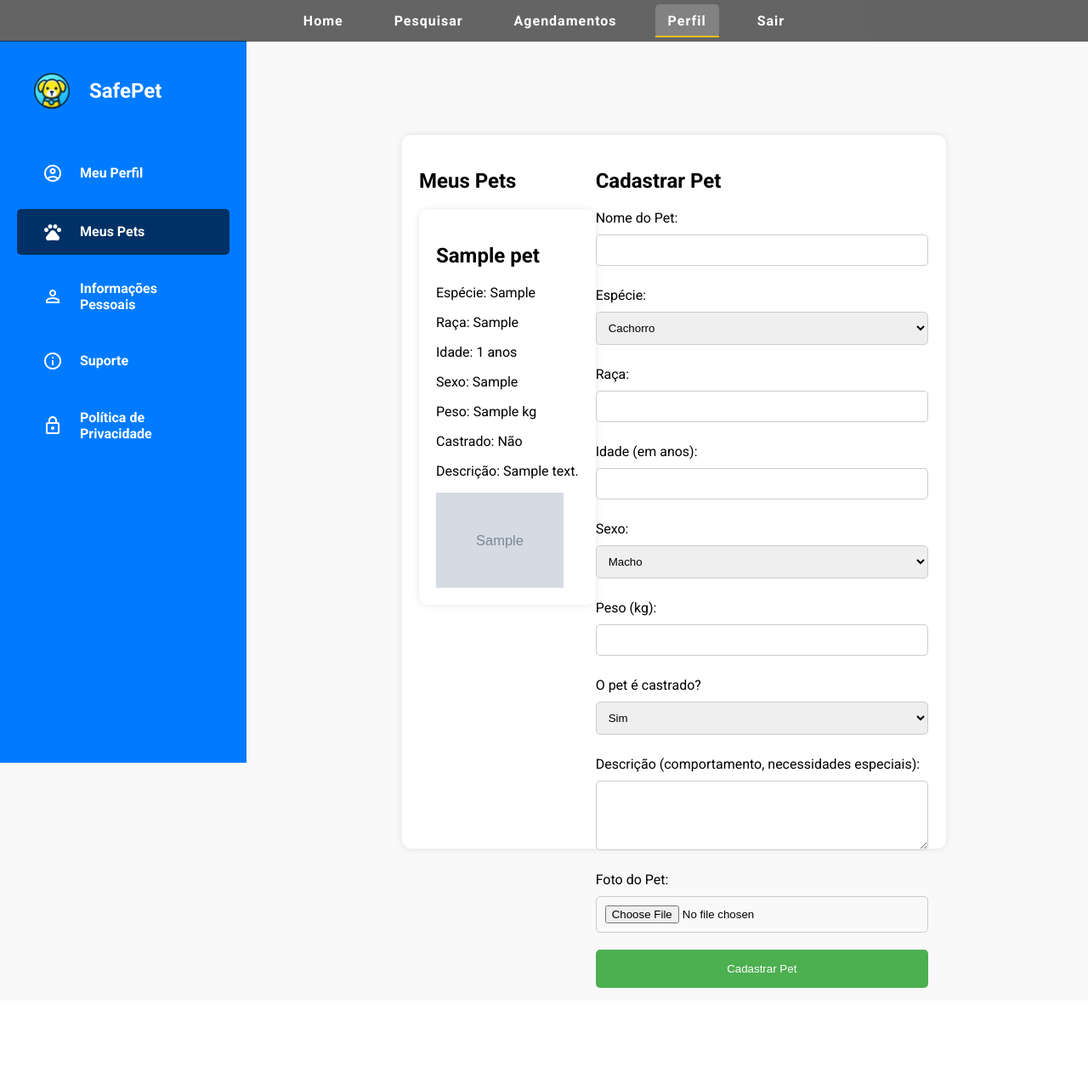
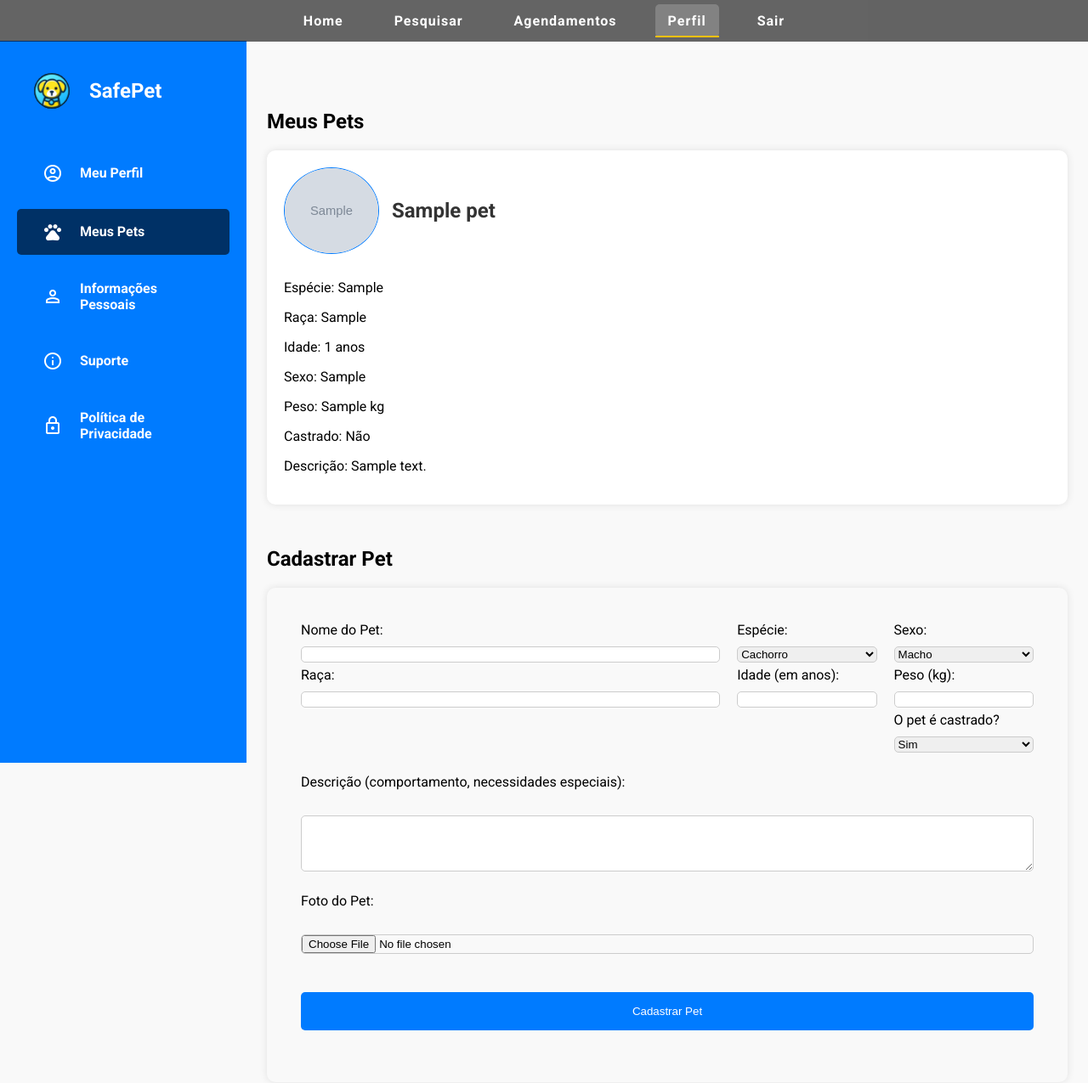
Before and after one commit to kawanzx/SafePet2, a PHP site: page /acesso_interno/tutor/perfil.php in a window 1280 px wide, after a click that opens the changed part. Shown: the whole page at 85% size. Before the commit the page ends 1163 px from the top, so only its background shows below. Run offline with PHP 8.4, Linux system fonts and the light colour scheme; the visitor is signed in with stand-in values (Sample User, id 1); tables that the repository leaves empty or names only in its code hold one stand-in row (values such as "Sample post"); grey boxes marked "Sample" are stand-in pictures.

Commit message:
alteraçoes tela perfil tutor

```diff
--- a/acesso_interno/tutor/perfil.css
+++ b/acesso_interno/tutor/perfil.css
@@ -83,8 +83,6 @@ body {
 /* Layout Principal */
 .container {
     display: flex;
-    width: 100vw;
-    height: 100vh;
 }
 
 .conteudo {
@@ -101,19 +99,21 @@ body {
     display: block;
 }
 
+
+
  /* Meu Perfil */
 
-.perfil-completo {
+.meu-perfil {
     background-color: white;
     padding: 40px;
     border-radius: 10px;
     box-shadow: 0px 4px 10px rgba(0, 0, 0, 0.1);
     display: flex;
     flex-direction: column;
-    gap: 20px;
+    gap: 15px;
 }
 
-.perfil-completo .perfil-header {
+.meu-perfil .perfil-header {
     display: flex;
     align-items: center;
     gap: 20px;
@@ -124,6 +124,7 @@ body {
     height: 150px;
     border-radius: 50%;
     border: 3px solid #007bff;
+    object-fit: cover;
 }
 
 .perfil-header h2 {
@@ -131,80 +132,118 @@ body {
     color: #333;
 }
 
-.perfil-completo p {
+.meu-perfil p {
     font-size: 1.1rem;
     color: #555;
     margin-bottom: 10px;
 }
 
-.perfil-completo .info-label {
+.meu-perfil .info-label {
     font-weight: bold;
 }
 
-.perfil-completo .avaliacao {
+.meu-perfil .avaliacao {
     margin-top: 10px;
     font-size: 1.3rem;
     color: #ffc107;
 }
 
 /* Estilos para as seções adicionais */
-.perfil-completo .section {
+.meu-perfil .section {
     margin-top: 20px;
 }
 
-.perfil-completo .section h3 {
+.meu-perfil .section h3 {
     font-size: 1.5rem;
     margin-bottom: 10px;
     color: #007bff;
 }
 
+.pets-container {
+    display: flex;
+    flex-wrap: wrap; /* Permite que as divs quebrem para a próxima linha */
+    gap: 20px;
+    margin-bottom: 50px;
+}
 
-/* Meus Pets */
-
- .content-section .container {
-    max-width: 600px;
-    margin: 50px auto;
+.pet {
     background-color: white;
     padding: 20px;
     border-radius: 10px;
     box-shadow: 0 0 10px rgba(0, 0, 0, 0.1);
+    flex: 1 1 calc(50% - 20px);
+    box-sizing: border-box;
+}
+
+.pet-header{
+    display: flex;
+    align-items: center;
+    margin-bottom: 30px;
+}
+
+.nomePet-perfil {
+    color: #333;
+    margin-left: 15px;
+}
+
+.pets-container img{
+    width: 110px;
+    height: 100px;
+    border-radius: 50%;
+    object-fit: cover;
+    border: 1.5px solid #007bff;
 }
 
 
-.conteudo{
-    width: 100vw;
-    display: block;
+/* Meus Pets */
+
+ .cadastrar-pet {
+    padding: 40px;
+    border-radius: 10px;
+    box-shadow: 0 0 10px rgba(0, 0, 0, 0.1);
 }
 
-.section{
-
+.cadastrar-pet form {
+    display: grid;
+    grid-template-columns: 3fr 1fr 1fr;
+    gap: 20px;
 }
 
-label {
-    display: block;
-    margin: 10px 0 5px;
+.coluna {
+    display: flex;
+    flex-direction: column;
 }
 
-input,
-select,
-textarea {
+.cadastrar-pet label{
     width: 100%;
-    padding: 10px;
-    margin: 5px 0 15px;
+}
+
+.cadastrar-pet input,
+.cadastrar-pet select,
+.cadastrar-pet textarea {
+    width: 100%;
+    margin: 10px 0 5px;
     border: 1px solid #ccc;
     border-radius: 5px;
 }
 
-input[type="submit"] {
-    background-color: #4CAF50;
+.cadastrar-pet textarea,
+.cadastrar-pet input[type="file"],
+.cadastrar-pet input[type="submit"] {
+    grid-column: span 3;
+}
+
+.cadastrar-pet input[type="submit"] {
+    background-color: #007bff;
     color: white;
     border: none;
     cursor: pointer;
     padding: 15px;
+    margin-top: 20px;
 }
 
-input[type="submit"]:hover {
-    background-color: #45a049;
+.cadastrar-pet input[type="submit"]:hover {
+    background-color: rgba(0, 0, 0, 0.6);
 }
 
 @media screen and (max-width: 700px) {
@@ -231,21 +270,6 @@ input[type="submit"]:hover {
     }
 }
 
-.pets-container {
-    display: flex;
-    flex-wrap: wrap; /* Permite que as divs quebrem para a próxima linha */
-    gap: 20px; /* Espaçamento entre as colunas */
-}
-
-/* Ajustando o tamanho dos cards */
-.pet {
-    background-color: white; /* Fundo para as divs */
-    padding: 20px;
-    border-radius: 10px;
-    box-shadow: 0 0 10px rgba(0, 0, 0, 0.1);
-    flex: 1 1 calc(50% - 20px); /* 50% de largura menos o espaço do gap */
-    box-sizing: border-box; /* Para garantir que o padding não afete a largura total */
-}
 
 /* Responsividade */
 @media (max-width: 768px) {
@@ -253,8 +277,3 @@ input[type="submit"]:hover {
         flex: 1 1 100%; /* 100% de largura em telas menores */
     }
 }
-
-.nomePet-perfil {
-    text-align: left;
-    color: #333;
-}
--- a/acesso_interno/tutor/perfil.php
+++ b/acesso_interno/tutor/perfil.php
@@ -48,9 +48,9 @@ $result = $stmt->get_result();
         <main class="conteudo">
             <div id="conteudo-1" class="content-section active">
                 <h1>Perfil do Tutor</h1>
-                <div class="perfil-completo">
+                <div class="meu-perfil">
                     <div class="perfil-header">
-                        <img src="https://cdn-icons-png.flaticon.com/512/9706/9706583.png" alt="Foto do tutor" class="tutor-avatar">
+                        <img src="../../assets/profile-circle-icon.png" alt="Foto do tutor" class="tutor-avatar">
                         <div>
                             <h2><?php echo $_SESSION['nome']; ?></h2>
                             <p><span class="info-label">Avaliação:</span> ⭐⭐⭐⭐ (4.8)</p>
@@ -67,7 +67,14 @@ $result = $stmt->get_result();
                             if ($result->num_rows > 0) {
                                 while ($row = $result->fetch_assoc()) {
                                     echo "<div class='pet'>";
+                                    echo "<div class='pet-header'>";
+                                    if (!empty($row['foto'])) {
+                                        echo "<img src='" . htmlspecialchars($row['foto']) . "' alt='Foto do pet'>";
+                                    } else {
+                                        echo "<img src='" . "' alt=''>";
+                                    }
                                     echo "<h2 class='nomePet-perfil'>" . htmlspecialchars($row['nome']) . "</h2>";
+                                    echo "</div>";
                                     echo "<p>Espécie: " . htmlspecialchars($row['especie']) . "</p>";
                                     echo "<p>Raça: " . htmlspecialchars($row['raca']) . "</p>";
                                     echo "<p>Idade: " . htmlspecialchars($row['idade']) . " anos</p>";
@@ -75,9 +82,6 @@ $result = $stmt->get_result();
                                     echo "<p>Peso: " . htmlspecialchars($row['peso']) . " kg</p>";
                                     echo "<p>Castrado: " . ($row['castrado'] == 1 ? "Sim" : "Não") . "</p>";
                                     echo "<p>Descrição: " . htmlspecialchars($row['descricao']) . "</p>";
-                                if (!empty($row['foto'])) {
-                                    echo "<img src='" . htmlspecialchars($row['foto']) . "' alt='Foto do pet' width='150'>";
-                                }
                                     echo "</div>";
                                 }
                             } else {
@@ -92,7 +96,7 @@ $result = $stmt->get_result();
             <!--  Tela de Pets  -->
 
             <div id="conteudo-2" class="content-section">
-                <div class="container">
+                <div class="meus-pets">
                     <div class="section">
                         <h2>Meus Pets</h2>
                         <?php
@@ -101,11 +105,21 @@ $result = $stmt->get_result();
                         $stmt->bind_param("i", $tutor_id);
                         $stmt->execute();
                         $result = $stmt->get_result();
+                        ?>
 
+                        <div class="pets-container">
+                            <?php
                             if ($result->num_rows > 0) {
                                 while ($row = $result->fetch_assoc()) {
                                     echo "<div class='pet'>";
-                                echo "<h2>" . htmlspecialchars($row['nome']) . "</h2>";
+                                    echo "<div class='pet-header'>";
+                                    if (!empty($row['foto'])) {
+                                        echo "<img src='" . htmlspecialchars($row['foto']) . "' alt='Foto do pet'>";
+                                    } else {
+                                        echo "<img src='" . "' alt=''>";
+                                    }
+                                    echo "<h2 class='nomePet-perfil'>" . htmlspecialchars($row['nome']) . "</h2>";
+                                    echo "</div>";
                                     echo "<p>Espécie: " . htmlspecialchars($row['especie']) . "</p>";
                                     echo "<p>Raça: " . htmlspecialchars($row['raca']) . "</p>";
                                     echo "<p>Idade: " . htmlspecialchars($row['idade']) . " anos</p>";
@@ -113,28 +127,35 @@ $result = $stmt->get_result();
                                     echo "<p>Peso: " . htmlspecialchars($row['peso']) . " kg</p>";
                                     echo "<p>Castrado: " . ($row['castrado'] == 1 ? "Sim" : "Não") . "</p>";
                                     echo "<p>Descrição: " . htmlspecialchars($row['descricao']) . "</p>";
-                                if (!empty($row['foto'])) {
-                                    echo "<img src='" . htmlspecialchars($row['foto']) . "' alt='Foto do pet' width='150'>";
-                                }
                                     echo "</div>";
                                 }
+                            } else {
+                                echo "<p>Você ainda não cadastrou nenhum pet.</p>";
                             }
                             ?>
                         </div>
+
+                    </div>
                     <div class="section">
                         <h2>Cadastrar Pet</h2>
+                        <div class="cadastrar-pet">
                             <form action="cadastro-pet.php" method="POST" enctype="multipart/form-data">
+                                <div class="coluna">
                                     <label for="nome">Nome do Pet:</label>
                                     <input type="text" id="nome" name="nome" required>
+                                    <label for="raca">Raça:</label>
+                                    <input type="text" id="raca" name="raca">
+                                </div>
+                                <div class="coluna">
                                     <label for="especie">Espécie:</label>
                                     <select id="especie" name="especie" required>
                                         <option value="cachorro">Cachorro</option>
                                         <option value="gato">Gato</option>
                                     </select>
-                            <label for="raca">Raça:</label>
-                            <input type="text" id="raca" name="raca">
                                     <label for="idade">Idade (em anos):</label>
                                     <input type="number" id="idade" name="idade" min="0">
+                                </div>
+                                <div class="coluna">
                                     <label for="sexo">Sexo:</label>
                                     <select id="sexo" name="sexo" required>
                                         <option value="M">Macho</option>
@@ -147,12 +168,15 @@ $result = $stmt->get_result();
                                         <option value="1">Sim</option>
                                         <option value="0">Não</option>
                                     </select>
+                                </div>
+
                                 <label for="descricao">Descrição (comportamento, necessidades especiais):</label>
                                 <textarea id="descricao" name="descricao" rows="4"></textarea>
                                 <label for="foto">Foto do Pet:</label>
                                 <input type="file" id="foto" name="foto" accept="image/*">
                                 <input type="submit" value="Cadastrar Pet">
                             </form>
+                        </div>
                     </div>
                 </div>
             </div>
--- a/login/conexaobd.php
+++ b/login/conexaobd.php
@@ -1,7 +1,7 @@
 <?php
 $host = "localhost";
 $user = "root";
-$pass = "etec";
+$pass = "";
 $bd = "safepet";
 
 $mysqli = new mysqli($host, $user, $pass, $bd);
```
Also changed, not shown: index.php (+9 -4 lines), acesso_interno/tutor/uploads/chiquinha-bully.jpg (added), assets/profile-circle-icon.png (added). Lines whose indentation alone changed are shown as unchanged.
